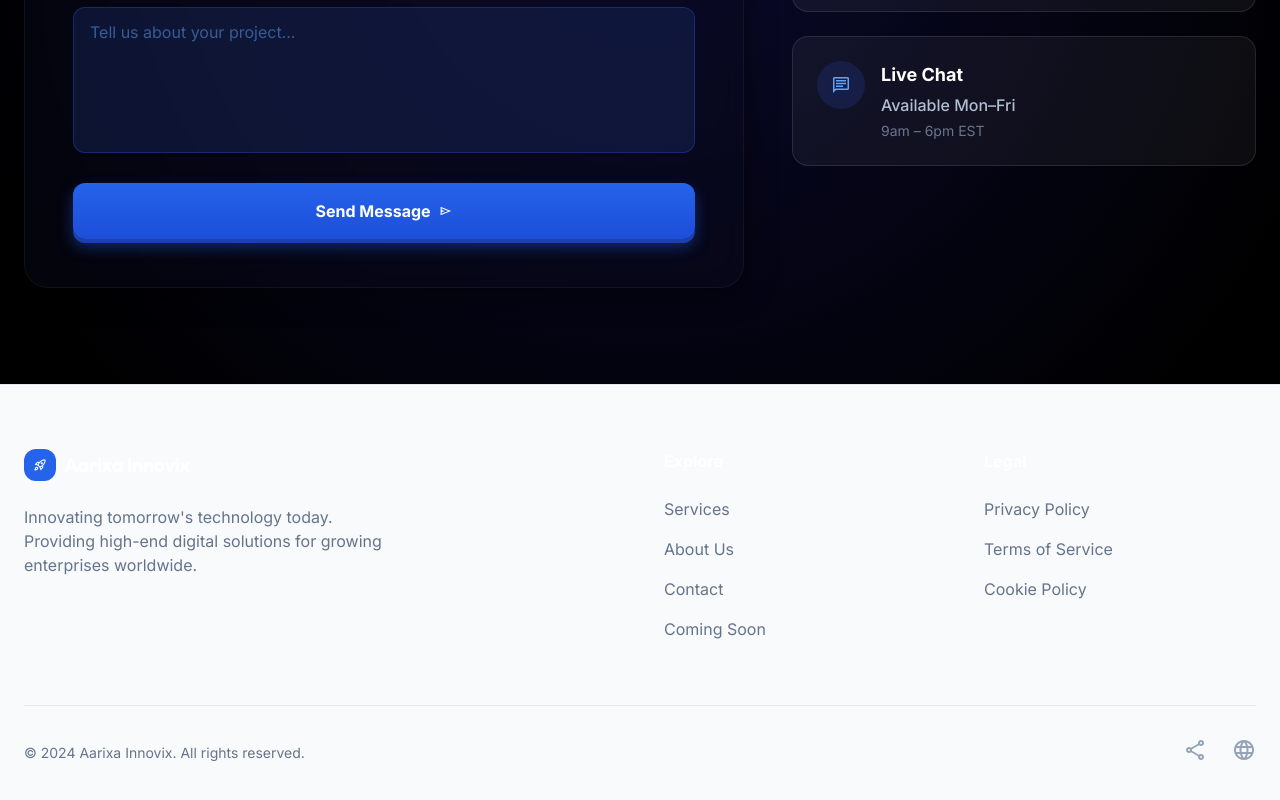
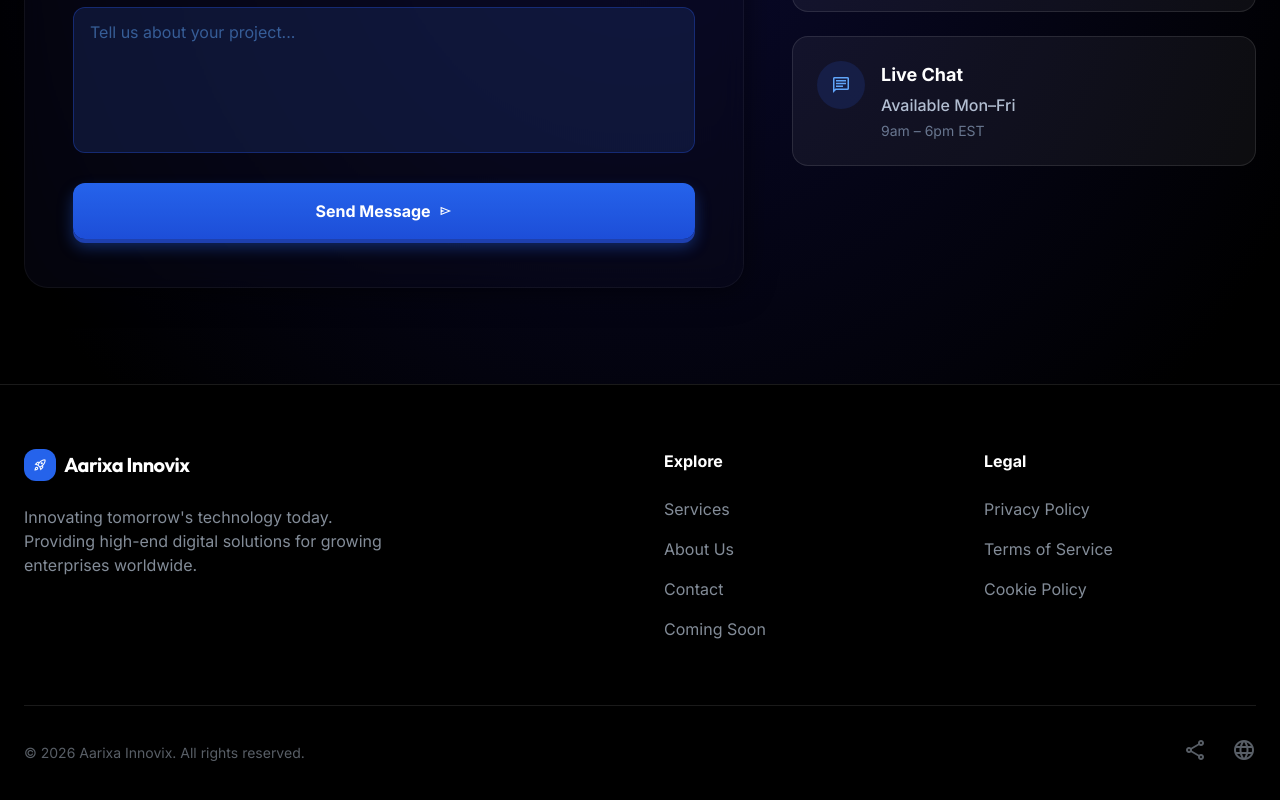
Before and after one commit to suryansh-codes15/arrixa-innovix, a React (Vite) app in the folder client/: page / in a window 1280 px wide. Shown: the part 3899-4699 px from the top of the page. Built offline with nearby package versions, Linux system fonts and the light colour scheme; no server answers.

Commit message:
Update footer, add service pages, fix white bg

```diff
--- a/client/src/components/Footer.jsx
+++ b/client/src/components/Footer.jsx
@@ -2,54 +2,54 @@ import { Link } from 'react-router-dom'
 
 export default function Footer() {
     return (
-        <footer className="bg-background-light dark:bg-background-dark border-t border-slate-200 dark:border-slate-800 pt-16 pb-8 relative z-10">
+        <footer className="bg-black/90 border-t border-white/10 pt-16 pb-8 relative z-10 text-white">
             <div className="max-w-7xl mx-auto px-6">
                 <div className="grid md:grid-cols-2 lg:grid-cols-4 gap-12 mb-16">
                     {/* Brand */}
                     <div className="lg:col-span-2">
                         <div className="flex items-center gap-2 mb-6">
-                            <div className="w-8 h-8 bg-primary rounded flex items-center justify-center text-white">
+                            <div className="w-8 h-8 bg-blue-600 rounded flex items-center justify-center text-white">
                                 <span className="material-symbols-outlined text-sm">rocket_launch</span>
                             </div>
                             <span className="font-display font-bold text-xl tracking-tight">Aarixa Innovix</span>
                         </div>
-                        <p className="text-slate-500 dark:text-slate-400 max-w-sm mb-6">
+                        <p className="text-blue-100/60 max-w-sm mb-6">
                             Innovating tomorrow's technology today. Providing high-end digital solutions for growing enterprises worldwide.
                         </p>
                     </div>
 
                     {/* Explore */}
                     <div>
-                        <h4 className="font-bold mb-6">Explore</h4>
-                        <ul className="space-y-4 text-slate-500 dark:text-slate-400">
-                            <li><Link className="hover:text-primary transition-colors" to="/services">Services</Link></li>
-                            <li><Link className="hover:text-primary transition-colors" to="/about">About Us</Link></li>
-                            <li><Link className="hover:text-primary transition-colors" to="/contact">Contact</Link></li>
-                            <li><Link className="hover:text-primary transition-colors" to="/coming-soon">Coming Soon</Link></li>
+                        <h4 className="font-bold mb-6 text-white">Explore</h4>
+                        <ul className="space-y-4 text-blue-100/60">
+                            <li><a href="#services" className="hover:text-blue-400 transition-colors" onClick={(e) => { e.preventDefault(); document.getElementById('services')?.scrollIntoView({ behavior: 'smooth' }) }}>Services</a></li>
+                            <li><a href="#about" className="hover:text-blue-400 transition-colors" onClick={(e) => { e.preventDefault(); document.getElementById('about')?.scrollIntoView({ behavior: 'smooth' }) }}>About Us</a></li>
+                            <li><a href="#contact" className="hover:text-blue-400 transition-colors" onClick={(e) => { e.preventDefault(); document.getElementById('contact')?.scrollIntoView({ behavior: 'smooth' }) }}>Contact</a></li>
+                            <li><Link className="hover:text-blue-400 transition-colors" to="/coming-soon">Coming Soon</Link></li>
                         </ul>
                     </div>
 
                     {/* Legal */}
                     <div>
-                        <h4 className="font-bold mb-6">Legal</h4>
-                        <ul className="space-y-4 text-slate-500 dark:text-slate-400">
-                            <li><a className="hover:text-primary transition-colors" href="#">Privacy Policy</a></li>
-                            <li><a className="hover:text-primary transition-colors" href="#">Terms of Service</a></li>
-                            <li><a className="hover:text-primary transition-colors" href="#">Cookie Policy</a></li>
+                        <h4 className="font-bold mb-6 text-white">Legal</h4>
+                        <ul className="space-y-4 text-blue-100/60">
+                            <li><a className="hover:text-blue-400 transition-colors" href="#">Privacy Policy</a></li>
+                            <li><a className="hover:text-blue-400 transition-colors" href="#">Terms of Service</a></li>
+                            <li><a className="hover:text-blue-400 transition-colors" href="#">Cookie Policy</a></li>
                         </ul>
                     </div>
                 </div>
 
                 {/* Bottom */}
-                <div className="pt-8 border-t border-slate-200 dark:border-slate-800 flex flex-col md:flex-row justify-between items-center gap-4">
-                    <p className="text-slate-500 dark:text-slate-400 text-sm">
-                        &copy; 2024 Aarixa Innovix. All rights reserved.
+                <div className="pt-8 border-t border-white/10 flex flex-col md:flex-row justify-between items-center gap-4">
+                    <p className="text-blue-100/40 text-sm">
+                        &copy; 2026 Aarixa Innovix. All rights reserved.
                     </p>
                     <div className="flex gap-6">
-                        <a className="text-slate-400 hover:text-primary transition-colors" href="#">
+                        <a className="text-blue-100/40 hover:text-blue-400 transition-colors" href="#">
                             <span className="material-symbols-outlined">share</span>
                         </a>
-                        <a className="text-slate-400 hover:text-primary transition-colors" href="#">
+                        <a className="text-blue-100/40 hover:text-blue-400 transition-colors" href="#">
                             <span className="material-symbols-outlined">language</span>
                         </a>
                     </div>
--- a/client/src/components/sections/ServicesSection.jsx
+++ b/client/src/components/sections/ServicesSection.jsx
@@ -1,24 +1,29 @@
 import { motion } from 'framer-motion'
+import { Link } from 'react-router-dom'
 import Card3D from '../Card3D'
 import AnimatedSection from '../AnimatedSection'
 
 const services = [
     {
+        id: 'software-development',
         icon: 'terminal',
         title: 'Software Development',
         description: 'Custom-built enterprise solutions designed for scalability, security, and peak performance across all platforms.',
     },
     {
+        id: 'website-designing',
         icon: 'web',
         title: 'Website Designing',
         description: 'Stunning, responsive designs that provide immersive user experiences across all devices and screen sizes.',
     },
     {
+        id: 'social-media-marketing',
         icon: 'campaign',
         title: 'Social Media Marketing',
         description: 'Strategic campaigns designed to amplify your brand voice and engage your target audience effectively.',
     },
     {
+        id: 'mobile-app-development',
         icon: 'phone_iphone',
         title: 'Mobile App Development',
         description: 'High-performance native and cross-platform apps that put your business in customers\' pockets.',
@@ -73,9 +78,9 @@ export default function ServicesSection({ id }) {
                                 <p className="text-blue-200/60 text-sm leading-relaxed flex-1">
                                     {service.description}
                                 </p>
-                                <div className="mt-8 flex items-center text-blue-400 text-sm font-semibold cursor-pointer group-hover:gap-2 transition-all">
+                                <Link to={`/services/${service.id}`} className="mt-8 flex items-center text-blue-400 text-sm font-semibold cursor-pointer group-hover:gap-2 transition-all">
                                     Learn More <span className="material-symbols-outlined text-sm ml-1">arrow_forward</span>
-                                </div>
+                                </Link>
                             </Card3D>
                         </motion.div>
                     ))}
--- a/client/src/index.css
+++ b/client/src/index.css
@@ -16,6 +16,9 @@ body {
   -moz-osx-font-smoothing: grayscale;
   background-color: #000000;
   /* Ensure base is black */
+  color: white;
+  overflow-x: hidden;
+  /* Prevent horizontal scroll causing white bars */
 }
 
 /* === Strict Deep Blue Theme === */
--- /dev/null
+++ b/client/src/pages/ServiceDetail.jsx
@@ -0,0 +1,115 @@
+import { useParams, Link } from 'react-router-dom'
+import { motion } from 'framer-motion'
+import Navbar from '../components/Navbar'
+import Footer from '../components/Footer'
+import Button3D from '../components/Button3D'
+import FloatingShapes from '../components/FloatingShapes'
+import AnimatedSection from '../components/AnimatedSection'
+
+const serviceData = {
+    'software-development': {
+        title: 'Software Development',
+        icon: 'terminal',
+        description: 'Custom-built enterprise solutions designed for scalability, security, and peak performance.',
+        details: 'We build robust software solutions tailored to your specific business needs. From backend infrastructure to frontend interfaces, our full-stack development team ensures your software is scalable, secure, and built to last.',
+        features: ['Custom Enterprise Software', 'API Development & Integration', 'Legacy System Modernization', 'Cloud-Native Solutions']
+    },
+    'website-designing': {
+        title: 'Website Designing',
+        icon: 'web',
+        description: 'Stunning, responsive designs that provide immersive user experiences.',
+        details: 'Your website is your digital storefront. We create visually stunning, highly responsive, and user-friendly websites that captivate your audience and drive conversions.',
+        features: ['UI/UX Design', 'Responsive Web Development', 'E-commerce Solutions', 'Landing Page Optimization']
+    },
+    'social-media-marketing': {
+        title: 'Social Media Marketing',
+        icon: 'campaign',
+        description: 'Strategic campaigns designed to amplify your brand voice.',
+        details: 'Maximize your brand reach and engagement with our data-driven social media marketing strategies. We create compelling content and manage your presence across all major platforms.',
+        features: ['Content Strategy & Creation', 'Social Media Management', 'Paid Advertising Campaigns', 'Analytics & Reporting']
+    },
+    'mobile-app-development': {
+        title: 'Mobile App Development',
+        icon: 'phone_iphone',
+        description: 'High-performance native and cross-platform apps.',
+        details: 'Put your business in the pockets of your customers with our cutting-edge mobile app development services. We build native and cross-platform apps that offer seamless performance.',
+        features: ['iOS & Android App Development', 'Cross-Platform Solutions (React Native/Flutter)', 'App UI/UX Design', 'Maintenance & Support']
+    }
+}
+
+export default function ServiceDetail() {
+    const { id } = useParams()
+    const service = serviceData[id]
+
+    if (!service) {
+        return (
+            <div className="min-h-screen flex items-center justify-center bg-black text-white">
+                <div className="text-center">
+                    <h1 className="text-4xl font-bold mb-4">Service Not Found</h1>
+                    <Link to="/" className="text-blue-500 hover:underline">Go Back Home</Link>
+                </div>
+            </div>
+        )
+    }
+
+    return (
+        <div className="min-h-screen w-full bg-black text-white overflow-x-hidden selection:bg-blue-500/30">
+            <Navbar />
+
+            {/* Hero */}
+            <section className="relative pt-40 pb-20 px-6 overflow-hidden">
+                {/* Background */}
+                <div className="absolute inset-0 z-0">
+                    <div className="absolute top-0 left-0 w-full h-[500px] bg-gradient-to-b from-blue-900/20 to-transparent" />
+                    <div className="absolute top-20 right-20 w-96 h-96 bg-blue-600/10 rounded-full blur-[100px]" />
+                </div>
+
+                <div className="max-w-7xl mx-auto relative z-10">
+                    <Link to="/#services" className="inline-flex items-center text-blue-400 hover:text-white mb-8 transition-colors">
+                        <span className="material-symbols-outlined mr-2">arrow_back</span>
+                        Back to Services
+                    </Link>
+
+                    <AnimatedSection className="flex flex-col md:flex-row gap-8 items-start">
+                        <div className="w-20 h-20 bg-blue-900/40 rounded-2xl flex items-center justify-center text-blue-400 shadow-lg shadow-blue-500/10 shrink-0">
+                            <span className="material-symbols-outlined text-4xl">{service.icon}</span>
+                        </div>
+                        <div>
+                            <h1 className="text-4xl md:text-6xl font-display font-bold mb-6 text-white">{service.title}</h1>
+                            <p className="text-xl text-blue-100/80 max-w-3xl leading-relaxed">{service.details}</p>
+                        </div>
+                    </AnimatedSection>
+                </div>
+            </section>
+
+            {/* Features */}
+            <section className="py-20 bg-white/5 border-y border-white/5">
+                <div className="max-w-7xl mx-auto px-6">
+                    <h2 className="text-2xl font-bold mb-10 text-white">Key Features</h2>
+                    <div className="grid md:grid-cols-2 lg:grid-cols-4 gap-6">
+                        {service.features.map((feature, i) => (
+                            <AnimatedSection key={i} delay={i * 0.1}>
+                                <div className="p-6 rounded-xl bg-black/40 border border-white/10 hover:border-blue-500/50 transition-colors h-full">
+                                    <span className="material-symbols-outlined text-blue-500 mb-4">check_circle</span>
+                                    <h3 className="text-lg font-semibold text-white">{feature}</h3>
+                                </div>
+                            </AnimatedSection>
+                        ))}
+                    </div>
+                </div>
+            </section>
+
+            {/* CTA */}
+            <section className="py-24 px-6 text-center">
+                <div className="max-w-4xl mx-auto">
+                    <h2 className="text-3xl md:text-5xl font-display font-bold mb-8">Ready to start your {service.title} project?</h2>
+                    <Button3D href="/#contact" className="bg-blue-600 hover:bg-blue-500 text-white px-10 py-4 text-lg">
+                        Contact Us Now
+                    </Button3D>
+                </div>
+            </section>
+
+            <Footer />
+        </div>
+    )
+}
```
Also changed, not shown: client/src/App.jsx (+4 -6 lines).
